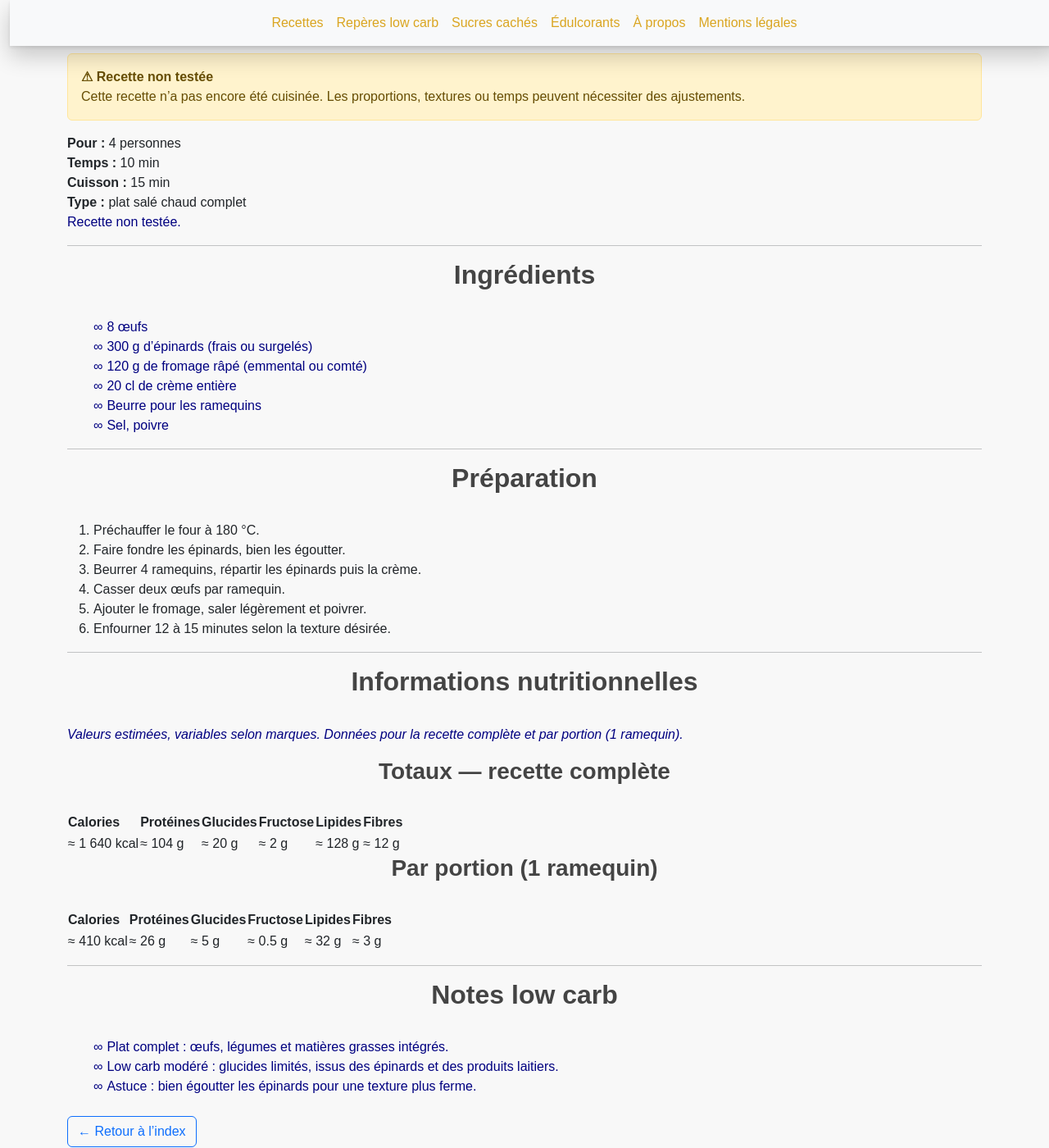
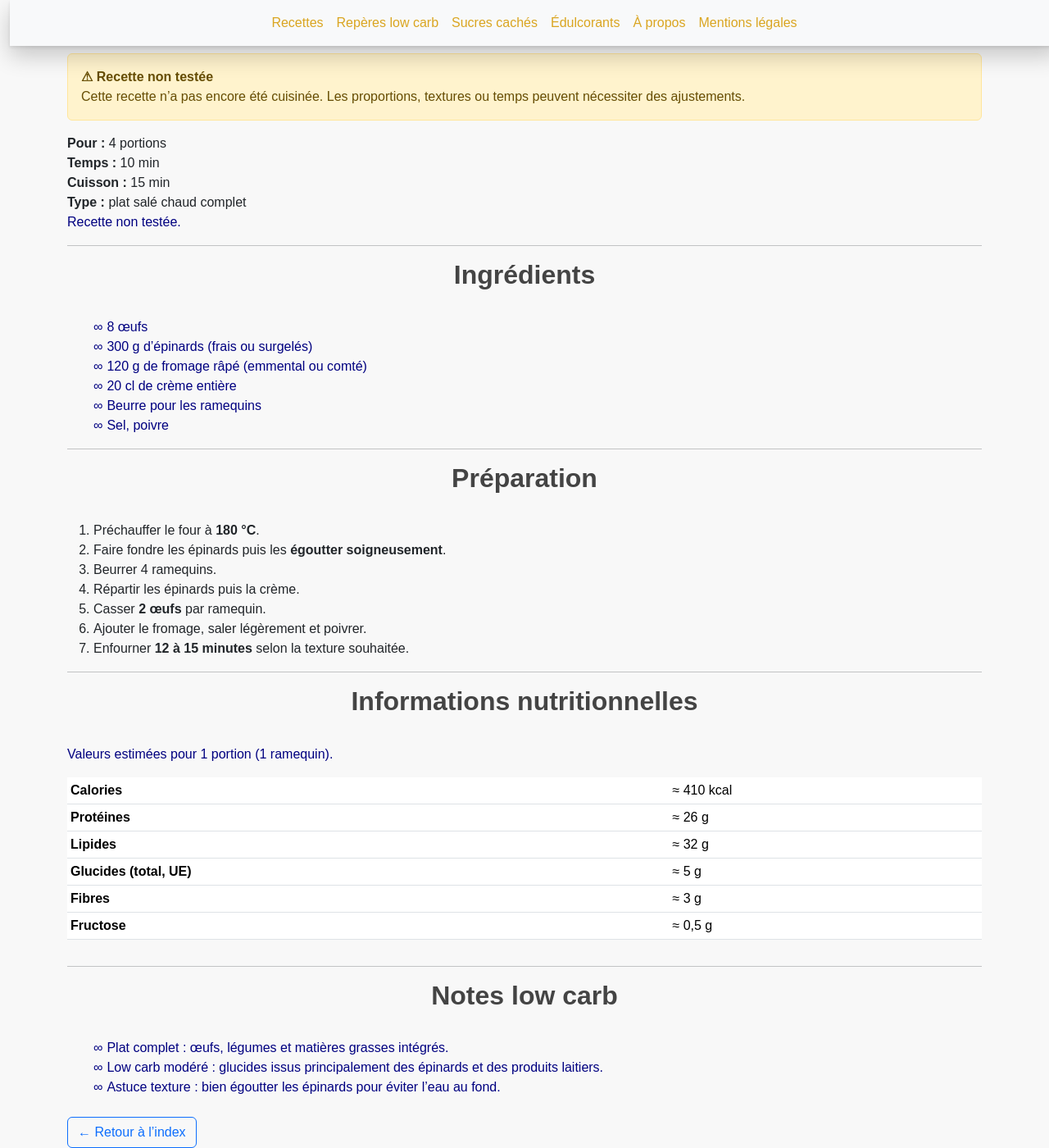
Before and after one commit to laurie-boissay/laurie-boissay.github.io, a Jekyll site: the page built from recettes/oeufs-cocotte-epinards-fromage.html, in a window 1280 px wide and 1400 px high, scrolled down 183 px. Shown: the whole window at 82% size. Built offline with Jekyll 4.4.1, drawn with Linux system fonts in a browser that asks for light colours.

Commit message:
Update oeufs-cocotte-epinards-fromage.html

```diff
--- a/recettes/oeufs-cocotte-epinards-fromage.html
+++ b/recettes/oeufs-cocotte-epinards-fromage.html
@@ -11,30 +11,33 @@ tags:
   - low-carb-modere
   - riche-en-proteines
   - rapide
+
 extra_head: |
   <script type="application/ld+json">
   {
     "@context": "https://schema.org",
     "@type": "Recipe",
     "name": "Œufs cocotte aux épinards & fromage",
-    "description": "Œufs cocotte aux épinards et fromage, plat low carb complet.",
-    "recipeYield": "4 personnes",
+    "description": "Œufs cocotte aux épinards et fromage, plat low carb modéré.",
+    "recipeCategory": "Plats à base d’œufs",
+    "recipeCuisine": "Française",
+    "recipeYield": "4 portions",
     "prepTime": "PT10M",
     "cookTime": "PT15M",
     "totalTime": "PT25M",
-    "recipeCategory": "Plats",
     "recipeIngredient": [
       "8 œufs",
-      "300 g d'épinards (frais ou surgelés)",
+      "300 g d’épinards (frais ou surgelés)",
       "120 g de fromage râpé (emmental ou comté)",
       "20 cl de crème entière",
       "Beurre pour les ramequins",
-      "Sel, poivre"
+      "Sel",
+      "Poivre"
     ],
     "recipeInstructions": [
       { "@type": "HowToStep", "text": "Préchauffer le four à 180 °C." },
       { "@type": "HowToStep", "text": "Faire fondre les épinards et bien les égoutter." },
-      { "@type": "HowToStep", "text": "Beurrer les ramequins, répartir épinards et crème." },
+      { "@type": "HowToStep", "text": "Beurrer les ramequins, répartir les épinards puis la crème." },
       { "@type": "HowToStep", "text": "Casser deux œufs par ramequin." },
       { "@type": "HowToStep", "text": "Ajouter le fromage, saler légèrement et poivrer." },
       { "@type": "HowToStep", "text": "Cuire 12 à 15 minutes selon la cuisson souhaitée." }
@@ -42,10 +45,9 @@ extra_head: |
   }
   </script>
 ---
-
 <div class="recipe-lead">
   <div class="recipe-lead__grid">
-    <div><strong>Pour :</strong> 4 personnes</div>
+    <div><strong>Pour :</strong> 4 portions</div>
     <div><strong>Temps :</strong> 10 min</div>
     <div><strong>Cuisson :</strong> 15 min</div>
     <div><strong>Type :</strong> plat salé chaud complet</div>
@@ -73,68 +75,30 @@ extra_head: |
 <h2>Préparation</h2>
 
 <ol class="recipe-steps">
-  <li>Préchauffer le four à 180 °C.</li>
-  <li>Faire fondre les épinards, bien les égoutter.</li>
-  <li>Beurrer 4 ramequins, répartir les épinards puis la crème.</li>
-  <li>Casser deux œufs par ramequin.</li>
+  <li>Préchauffer le four à <strong>180&nbsp;°C</strong>.</li>
+  <li>Faire fondre les épinards puis les <strong>égoutter soigneusement</strong>.</li>
+  <li>Beurrer 4 ramequins.</li>
+  <li>Répartir les épinards puis la crème.</li>
+  <li>Casser <strong>2 œufs</strong> par ramequin.</li>
   <li>Ajouter le fromage, saler légèrement et poivrer.</li>
-  <li>Enfourner 12 à 15 minutes selon la texture désirée.</li>
+  <li>Enfourner <strong>12 à 15 minutes</strong> selon la texture souhaitée.</li>
 </ol>
 
 <hr>
 
 <h2>Informations nutritionnelles</h2>
 
-<p class="recipe-nutrition__disclaimer">
-  <em>Valeurs estimées, variables selon marques. Données pour la recette complète et par portion (1 ramequin).</em>
-</p>
+<p>Valeurs <strong>estimées</strong> pour 1 portion (1 ramequin).</p>
 
-<div class="recipe-nutrition">
-  <h3>Totaux — recette complète</h3>
-  <table class="recipe-table">
-    <thead>
-      <tr>
-        <th>Calories</th>
-        <th>Protéines</th>
-        <th>Glucides</th>
-        <th>Fructose</th>
-        <th>Lipides</th>
-        <th>Fibres</th>
-      </tr>
-    </thead>
+<div class="table-responsive">
+  <table class="table table-sm">
     <tbody>
-      <tr>
-        <td>≈ 1 640 kcal</td>
-        <td>≈ 104 g</td>
-        <td>≈ 20 g</td>
-        <td>≈ 2 g</td>
-        <td>≈ 128 g</td>
-        <td>≈ 12 g</td>
-      </tr>
-    </tbody>
-  </table>
-
-  <h3>Par portion (1 ramequin)</h3>
-  <table class="recipe-table">
-    <thead>
-      <tr>
-        <th>Calories</th>
-        <th>Protéines</th>
-        <th>Glucides</th>
-        <th>Fructose</th>
-        <th>Lipides</th>
-        <th>Fibres</th>
-      </tr>
-    </thead>
-    <tbody>
-      <tr>
-        <td>≈ 410 kcal</td>
-        <td>≈ 26 g</td>
-        <td>≈ 5 g</td>
-        <td>≈ 0.5 g</td>
-        <td>≈ 32 g</td>
-        <td>≈ 3 g</td>
-      </tr>
+      <tr><th>Calories</th><td>≈ 410 kcal</td></tr>
+      <tr><th>Protéines</th><td>≈ 26 g</td></tr>
+      <tr><th>Lipides</th><td>≈ 32 g</td></tr>
+      <tr><th>Glucides (total, UE)</th><td>≈ 5 g</td></tr>
+      <tr><th>Fibres</th><td>≈ 3 g</td></tr>
+      <tr><th>Fructose</th><td>≈ 0,5 g</td></tr>
     </tbody>
   </table>
 </div>
@@ -145,6 +109,6 @@ extra_head: |
 
 <ul class="recipe-notes">
   <li><strong>Plat complet :</strong> œufs, légumes et matières grasses intégrés.</li>
-  <li><strong>Low carb modéré :</strong> glucides limités, issus des épinards et des produits laitiers.</li>
-  <li><strong>Astuce :</strong> bien égoutter les épinards pour une texture plus ferme.</li>
+  <li><strong>Low carb modéré :</strong> glucides issus principalement des épinards et des produits laitiers.</li>
+  <li><strong>Astuce texture :</strong> bien égoutter les épinards pour éviter l’eau au fond.</li>
 </ul>
```
